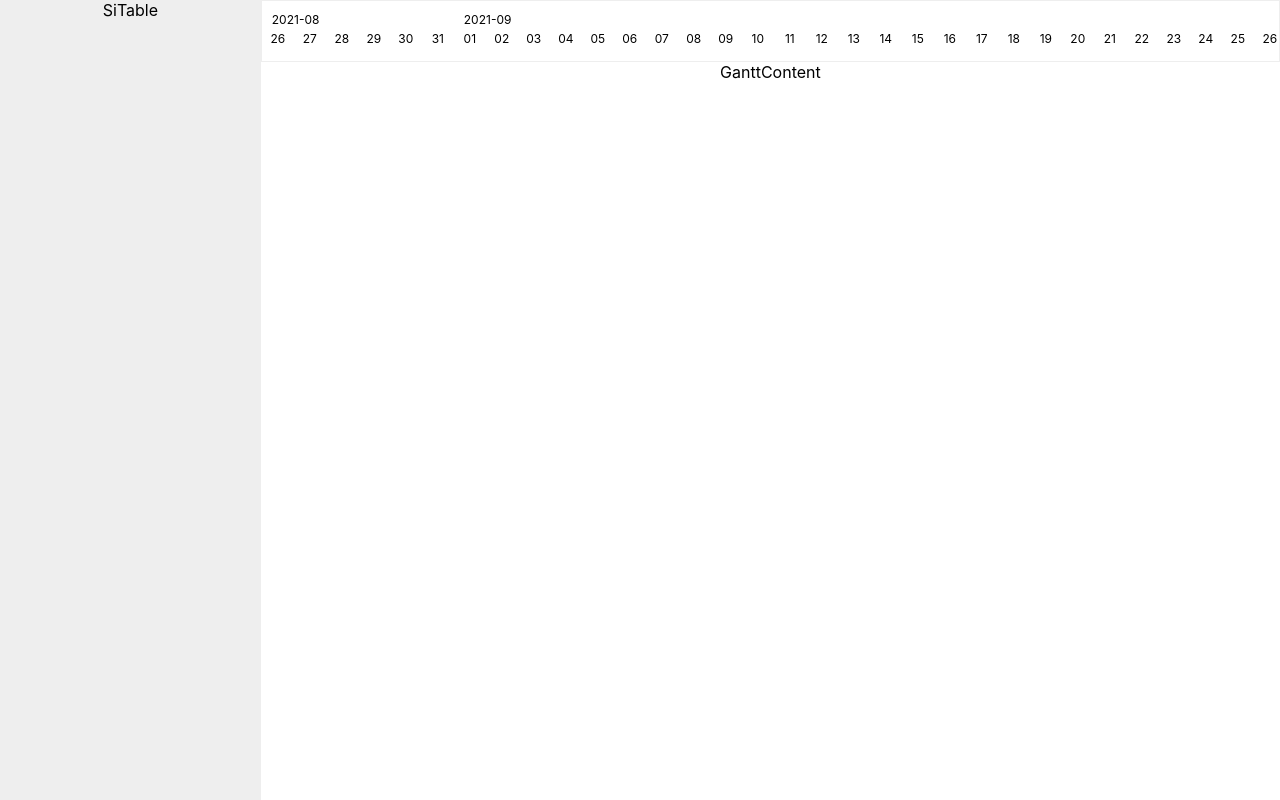
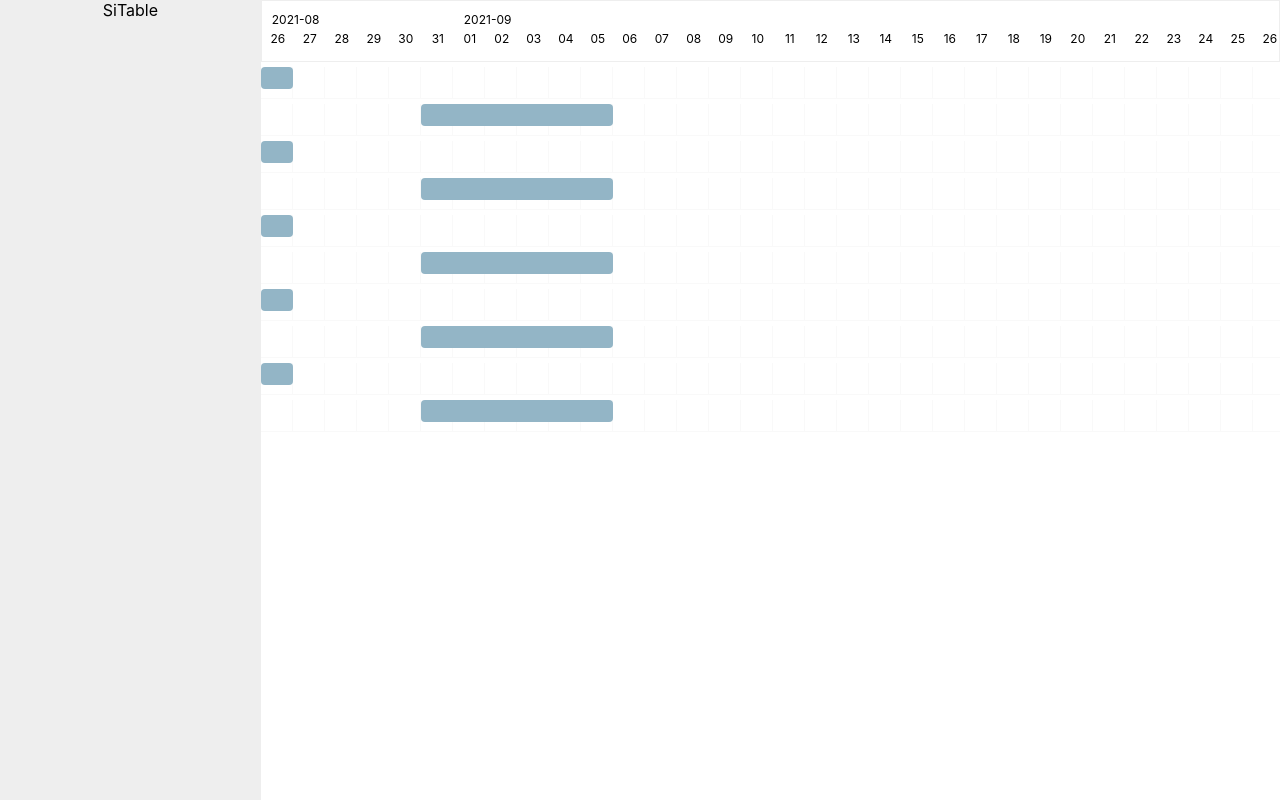
Before and after one commit to Sincenir/gantt, a React (Create React App) app: page / in a window 1280 px wide. Built offline with nearby package versions, Linux system fonts and the light colour scheme.

Commit message:
完成了页面的基本架构

```diff
--- a/src/App.tsx
+++ b/src/App.tsx
@@ -1,21 +1,37 @@
-import './App.css';
+import "./App.css";
 // import { CompA, CompB } from './packages/index'
-import SiGantt, { RowData } from './packages/gantt/root'
+import SiGantt, { RowData } from "./packages/gantt/root";
 
 function App() {
-  const data: RowData[] = [
-    {
-      id: '1',
-      startDate: new Date(),
-      endDate: new Date(),
-      children: []
+  const tmp: RowData = {
+    id: 1,
+    startDate: new Date(),
+    endDate: new Date(),
+    children: [],
+  };
+
+  const data: RowData[] = [];
+  for (let index = 0; index < 10; index++) {
+    if (index % 2 === 0) {
+      data.push({
+        ...tmp,
+        id: index
+      })
+    } else {
+      data.push({
+        ...tmp,
+        id: index,
+        startDate: new Date((new Date().getTime() + (86400000 * 5))),
+        endDate: new Date((new Date().getTime() + (86400000 * 10)))
+      })
     }
-  ]
+
+  }
   return (
     <div className="App">
       {/* <CompA></CompA>
       <CompB></CompB> */}
-      <SiGantt data={data} rowKey='id'></SiGantt>
+      <SiGantt data={data} rowKey="id"></SiGantt>
     </div>
   );
 }
--- a/src/packages/gantt/gantt/index.tsx
+++ b/src/packages/gantt/gantt/index.tsx
@@ -3,21 +3,21 @@ import PropTypes from "prop-types";
 
 import GanttHeader from "./widget/GanttHeader";
 import GanttContent from "./widget/GanttContent";
-import { MoveSlider, RowData } from "../root";
+import { IMoveGantt, RowData } from "../root";
 import { getDateList } from "../../util/date";
 
-
 const ganttStyle: CSSProperties = {
-  height: '100%',
-  backgroundColor: 'white',
+  height: "100%",
+  backgroundColor: "white",
   flexGrow: 1,
   display: "flex",
   flexDirection: "column",
-  overflow: 'hidden'
-}
+  overflow: "hidden",
+};
 
 const SiGantt: React.FC<SiGanttProps> = (props) => {
   const {
+    data,
     projectStart,
     projectEnd,
     rowKey,
@@ -43,12 +43,24 @@ const SiGantt: React.FC<SiGanttProps> = (props) => {
         ganttColumnWidth={ganttColumnWidth}
         headerHeight={headerHeight}
       ></GanttHeader>
-      <GanttContent></GanttContent>
+      <GanttContent
+        data={data}
+        rowKey={rowKey}
+        projectStart={projectStart}
+        projectEnd={projectEnd}
+        dateList={dateList}
+        ganttColumnWidth={ganttColumnWidth}
+        startDateKey={startDateKey}
+        endDateKey={endDateKey}
+        rowHeight={rowHeight}
+        moveSlider={moveSlider}
+      ></GanttContent>
     </div>
   );
 };
 
 interface SiGanttProps {
+  data: Array<RowData>;
   projectStart: Date;
   projectEnd: Date;
   rowKey: string;
@@ -57,10 +69,11 @@ interface SiGanttProps {
   ganttColumnWidth: number;
   headerHeight: number;
   rowHeight: number;
-  moveSlider: MoveSlider;
+  moveSlider: IMoveGantt;
 }
 
 SiGantt.propTypes = {
+  data: PropTypes.any,
   projectStart: PropTypes.any,
   projectEnd: PropTypes.any,
   rowKey: PropTypes.any,
--- a/src/packages/gantt/gantt/widget/GanttContent.tsx
+++ b/src/packages/gantt/gantt/widget/GanttContent.tsx
@@ -1,10 +1,66 @@
-import React from 'react'
+import React from "react";
+import { IMoveGantt, RowData } from "../../root";
+import PropTypes from "prop-types";
+import GanttRow from "./components/GanttRow";
 
+const GanttContent: React.FC<GanttContentProps> = (props) => {
+  const {
+    data,
+    rowKey,
+    rowHeight,
+    dateList,
+    ganttColumnWidth,
+    projectStart,
+    projectEnd,
+  } = props;
+  console.log(data);
+  return (
+    <div style={{ width: "100%", flexGrow: 1, overflow: "auto" }}>
+      <div
+        style={{
+          height: `${rowHeight * data.length}px`,
+          width: `${ganttColumnWidth * dateList.length}px`,
+        }}
+      >
+        {data.map((v) => {
+          return (
+            <GanttRow
+              key={v[rowKey]}
+              rowData={v}
+              rowHeight={rowHeight}
+              ganttColumnWidth={ganttColumnWidth}
+              projectStart={projectStart}
+              projectEnd={projectEnd}
+            ></GanttRow>
+          );
+        })}
+      </div>
+    </div>
+  );
+};
 
-const GanttContent: React.FC = () => {
-  return (
-    <div>GanttContent</div>
-  )
+interface GanttContentProps {
+  data: Array<RowData>;
+  rowKey: string;
+  startDateKey: string;
+  endDateKey: string;
+  rowHeight: number;
+  moveSlider: IMoveGantt;
+  dateList: Array<string>;
+  ganttColumnWidth: number;
+  projectStart: Date;
+  projectEnd: Date;
 }
 
-export default GanttContent
+GanttContent.propTypes = {
+  data: PropTypes.any,
+  rowKey: PropTypes.any,
+  startDateKey: PropTypes.any,
+  endDateKey: PropTypes.any,
+  rowHeight: PropTypes.any,
+  moveSlider: PropTypes.any,
+  dateList: PropTypes.any,
+  ganttColumnWidth: PropTypes.any,
+};
+
+export default GanttContent;
--- /dev/null
+++ b/src/packages/gantt/gantt/widget/components/GanttRow.tsx
@@ -0,0 +1,39 @@
+import React from "react";
+import { getDateInterval } from "../../../../util/date";
+import { RowData } from "../../../root";
+
+const GanttRow: React.FC<GanttRowProps> = (props) => {
+  const { rowHeight, ganttColumnWidth, rowData, projectStart } = props;
+  console.log(getDateInterval(rowData.startDate as Date, rowData.endDate as Date) / 86400000);
+  return (
+    <div
+      style={{
+        borderBottom: "1px solid #F9F9F9",
+        height: `${rowHeight - 1}px`,
+        backgroundSize: `${ganttColumnWidth}px`,
+        backgroundImage: `linear-gradient(270deg,#F9F9F9 1px,transparent 0)`,
+      }}
+    >
+      <div
+        style={{
+          height: `${rowHeight - 10}px`,
+          margin: "5px 0",
+          marginLeft: `${getDateInterval(projectStart,rowData.startDate as Date) / 86400000 * ganttColumnWidth}px`,
+          width: `${(getDateInterval(rowData.startDate as Date, rowData.endDate as Date) / 86400000 + 1) * ganttColumnWidth}px`,
+          backgroundColor: "#93B5C6",
+          borderRadius: "4px",
+        }}
+      ></div>
+    </div>
+  );
+};
+
+interface GanttRowProps {
+  ganttColumnWidth: number;
+  rowHeight: number;
+  projectStart: Date;
+  projectEnd: Date;
+  rowData: RowData;
+}
+
+export default GanttRow;
--- a/src/packages/gantt/root.tsx
+++ b/src/packages/gantt/root.tsx
@@ -20,32 +20,9 @@ const getEnd = (items: Array<any>, k: string) => {
 };
 
 const SiGantt: React.FC<SiGanttProps> = (props) => {
-  // setStyleState
-  // const [styleState, ] = useState({
-  //   headerHeight: props.headerHeight,
-  //   rowHeight: props.rowHeight,
-  //   ganttColumnWidth: props.ganttColumnWidth,
-  //   levelColor: props.levelColor,
-  //   showToday: props.showToday,
-  //   showWeekend: props.showWeekend,
-  // });
-  // // setDataState
-  // const [dataState, ] = useState({
-  //   data: [...props.data],
-  //   startDateKey: props.startDateKey,
-  //   endDateKey: props.endDateKey,
-  //   rowKey: props.rowKey,
-  //   expandAll: props.expandAll,
-  // });
-  // // setEventState
-  // const [eventState, ] = useState({
-  //   moveSlider: props.moveSlider,
-  //   rowClick: props.rowClick,
-  //   rowDBClick: props.rowDBClick,
-  // });
-
   const [projectStart, setProjectStart] = useState<Date>(new Date());
   const [projectEnd, setProjectEnd] = useState<Date>(new Date());
+  const [data, setData] = useState([...props.data])
 
   useEffect(() => {
     const startTime = getStart(props.data, props.startDateKey as string);
@@ -58,6 +35,10 @@ const SiGantt: React.FC<SiGanttProps> = (props) => {
     }
   }, [props.data, props.startDateKey, props.endDateKey]);
 
+  const moveGantt = (left: number) => {
+
+  }
+
   // console.log(`${projectStart?.getFullYear()}-${projectStart?.getMonth()}-${projectStart?.getDate()}`);
   // console.log(`${projectEnd?.getFullYear()}-${projectEnd?.getMonth()}-${projectEnd?.getDate()}`);
 
@@ -67,27 +48,29 @@ const SiGantt: React.FC<SiGanttProps> = (props) => {
       <SGantt
         projectStart={projectStart}
         projectEnd={projectEnd}
+        data={data}
         rowKey={props.rowKey}
         startDateKey={props.startDateKey as string}
         endDateKey={props.endDateKey as string}
         ganttColumnWidth={Number(props.ganttColumnWidth)}
         headerHeight={Number(props.headerHeight)}
         rowHeight={Number(props.rowHeight)}
-        moveSlider={props.moveSlider as MoveSlider}
+        moveSlider={moveGantt as IMoveGantt}
       ></SGantt>
     </div>
   );
 };
 
 export interface RowData {
-  id?: string;
+  id?: number;
   children?: RowData[];
   startDate?: Date;
   endDate?: Date;
   [k: string]: any;
 }
 
-export type MoveSlider = (oldData: RowData, newData: RowData) => void;
+export type IMoveSlider = (oldData: RowData, newData: RowData) => void;
+export type IMoveGantt = (left: number) => void;
 
 export interface SiGanttProps {
   data: RowData[];
@@ -102,7 +85,7 @@ export interface SiGanttProps {
   levelColor?: Array<string>;
   showToday?: boolean;
   showWeekend?: boolean;
-  moveSlider?: MoveSlider;
+  moveSlider?: IMoveSlider;
   rowClick?: (rowData: RowData) => void;
   rowDBClick?: (rowData: RowData) => void;
 }
@@ -136,7 +119,7 @@ SiGantt.defaultProps = {
   rowKey: "id",
   expandAll: true,
   headerHeight: 60,
-  rowHeight: 16,
+  rowHeight: 32,
   ganttColumnWidth: 32,
   levelColor: [],
   showToday: true,
--- a/src/packages/util/date.ts
+++ b/src/packages/util/date.ts
@@ -105,3 +105,13 @@ export function checkDate(date: any) {
   }
   return date;
 }
+
+/**
+ * 获取两个时间的间隔时间戳
+ * @param {String | Number | Date} startDate 起始日期
+ * @param {String | Number | Date} endDate 截止日期
+ */
+ export function getDateInterval(startDate: string | number | Date, endDate: string | number | Date): number {
+   const tmp = createDate(endDate).getTime() - createDate(startDate).getTime()
+  return Number(tmp)
+}
```
